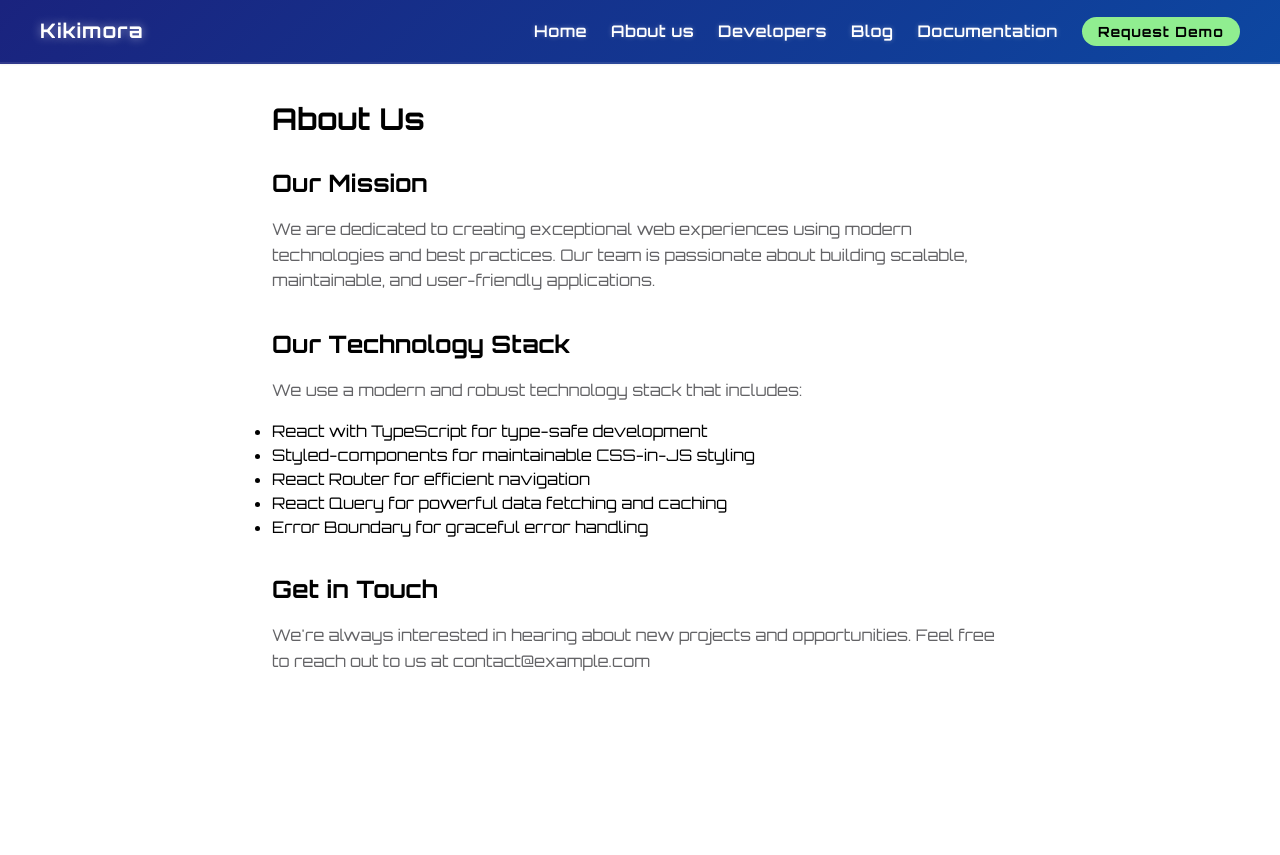
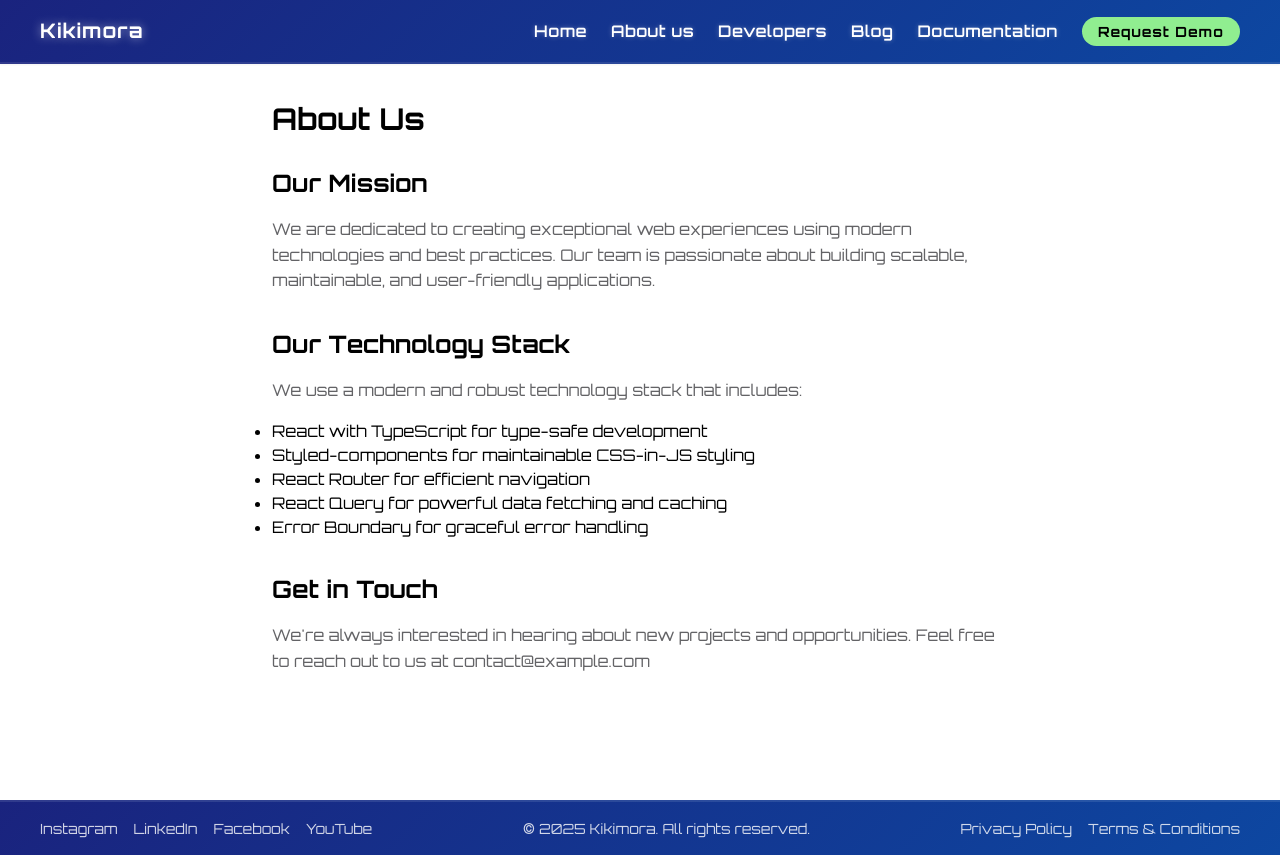
Before and after one commit to NikolaSirakov2/Kikimora, a React (Create React App) app: page /about in a window 1280 px wide. Before the commit the page ends 800 px from the top, so only its background shows below. Built offline with nearby package versions, Linux system fonts and the light colour scheme.

Commit message:
Add Footer component with social links and copyright information; update App component to include Footer

```diff
--- a/src/App.tsx
+++ b/src/App.tsx
@@ -6,7 +6,7 @@ import { ErrorBoundary } from "react-error-boundary";
 import { Navigation } from "./components/Navigation/Navigation";
 import { Home } from "./pages/Home/Home";
 import { About } from "./pages/About/About";
-
+import { Footer } from "./components/Footer/Footer";
 // Create a client
 const queryClient = new QueryClient();
 
@@ -47,6 +47,7 @@ function App() {
                 <Route path="/about" element={<About />} />
               </Routes>
             </MainContent>
+            <Footer />
           </AppContainer>
         </Router>
       </QueryClientProvider>
--- /dev/null
+++ b/src/components/Footer/Footer.tsx
@@ -0,0 +1,105 @@
+import React from "react";
+import styled from "styled-components";
+import { Link } from "react-router-dom";
+
+const FooterContainer = styled.footer`
+  background: linear-gradient(135deg, #1a237e 0%, #0d47a1 100%);
+  padding: 16px;
+  border-top: 2px solid rgba(255, 255, 255, 0.1);
+`;
+
+const FooterContent = styled.div`
+  max-width: 1200px;
+  margin: 0 auto;
+  display: flex;
+  justify-content: space-between;
+  align-items: center;
+`;
+
+const SocialLinks = styled.div`
+  display: flex;
+  gap: 16px;
+`;
+
+const SocialLink = styled.a`
+  color: white;
+  text-decoration: none;
+  font-size: 14px;
+  opacity: 0.8;
+  transition: all 0.2s ease;
+
+  &:hover {
+    opacity: 1;
+  }
+`;
+
+const Copyright = styled.p`
+  color: white;
+  font-size: 14px;
+  opacity: 0.8;
+`;
+
+const LegalLinks = styled.div`
+  display: flex;
+  gap: 16px;
+`;
+
+const LegalLink = styled(Link)`
+  color: white;
+  text-decoration: none;
+  font-size: 14px;
+  opacity: 0.8;
+  transition: all 0.2s ease;
+
+  &:hover {
+    opacity: 1;
+  }
+`;
+
+export const Footer: React.FC = () => {
+  return (
+    <FooterContainer>
+      <FooterContent>
+        <SocialLinks>
+          <SocialLink
+            href="https://instagram.com"
+            target="_blank"
+            rel="noopener noreferrer"
+          >
+            Instagram
+          </SocialLink>
+          <SocialLink
+            href="https://linkedin.com"
+            target="_blank"
+            rel="noopener noreferrer"
+          >
+            LinkedIn
+          </SocialLink>
+          <SocialLink
+            href="https://facebook.com"
+            target="_blank"
+            rel="noopener noreferrer"
+          >
+            Facebook
+          </SocialLink>
+          <SocialLink
+            href="https://youtube.com"
+            target="_blank"
+            rel="noopener noreferrer"
+          >
+            YouTube
+          </SocialLink>
+        </SocialLinks>
+
+        <Copyright>
+          © {new Date().getFullYear()} Kikimora. All rights reserved.
+        </Copyright>
+
+        <LegalLinks>
+          <LegalLink to="/privacy">Privacy Policy</LegalLink>
+          <LegalLink to="/terms">Terms & Conditions</LegalLink>
+        </LegalLinks>
+      </FooterContent>
+    </FooterContainer>
+  );
+};
```
